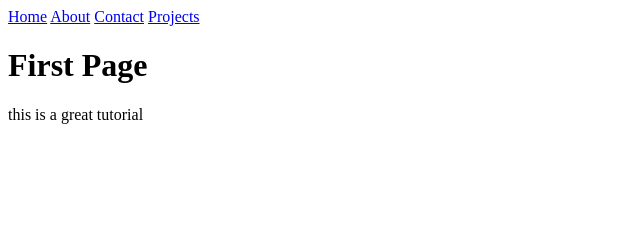
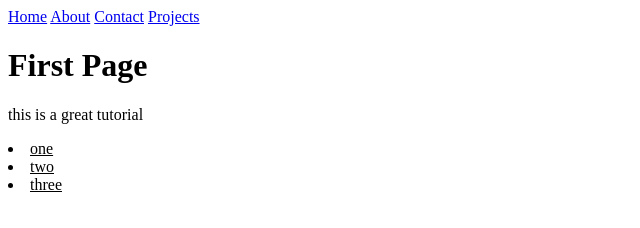
Before and after one commit to johnnylang12/git-course, a plain HTML site: page index.html in a window 1280 px wide. Shown: the whole page, without its empty margins (0-640 px from the left). Drawn offline with Linux system fonts and the light colour scheme.

Commit message:
added lists

```diff
--- a/index.html
+++ b/index.html
@@ -8,5 +8,10 @@
     <body>
         <h1>First Page</h1>
         <p>this is a great tutorial</p>
+        <u>
+            <li>one</li>
+            <li>two</li>
+            <li>three</li>
+        </u>
     </body>
 </html>
```
